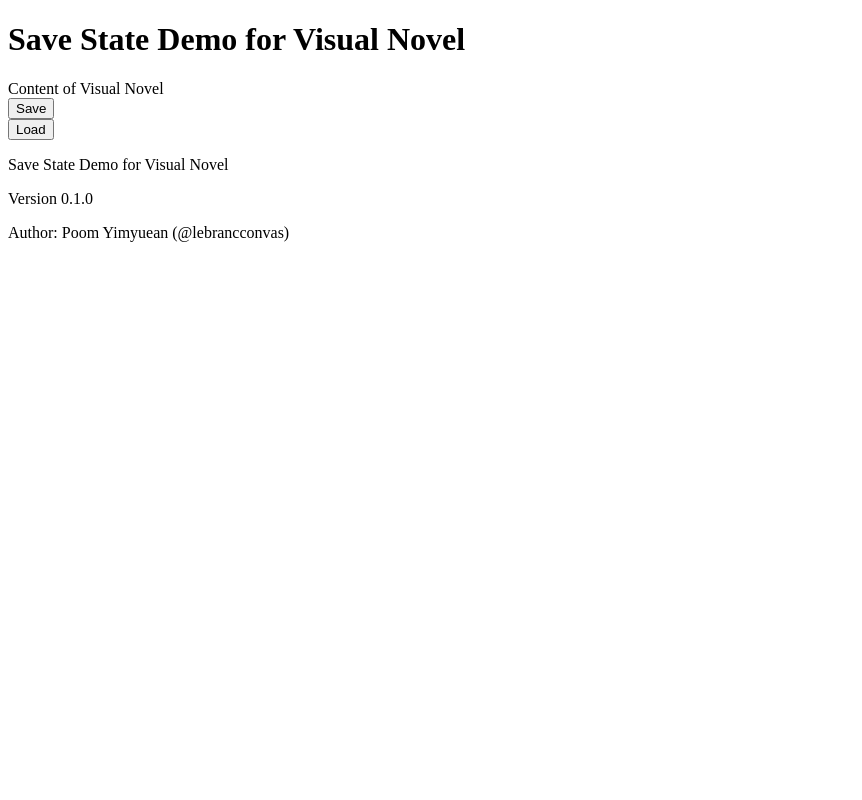
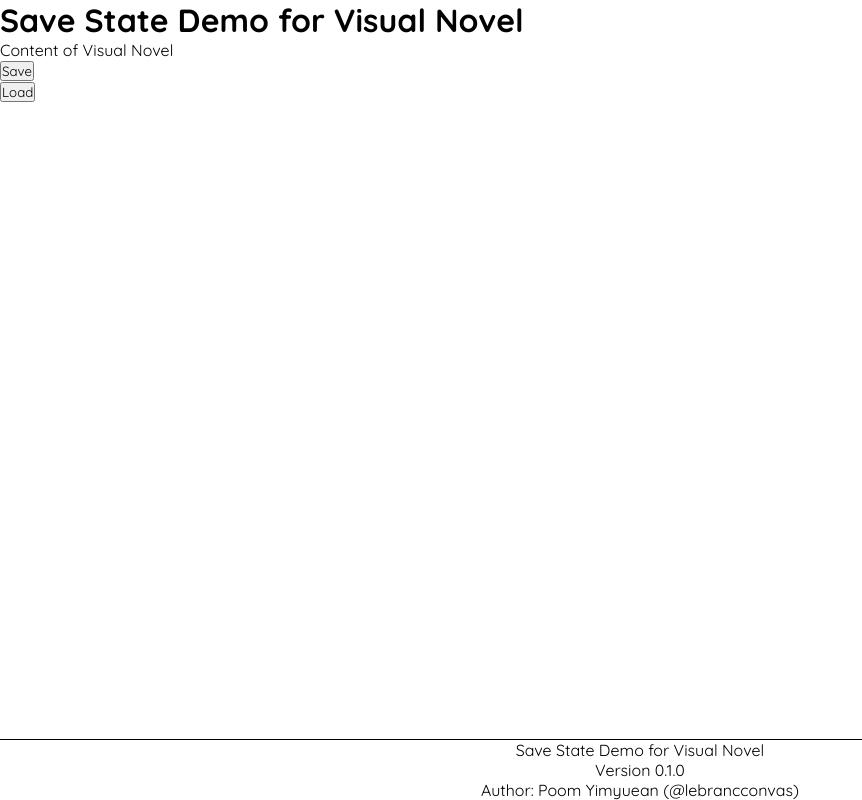
Before and after one commit to lebrancconvas/SaveState-VN-Demo, a React (Vite) app: page / in a window 1280 px wide. Shown: the whole page, without its empty margins (0-862 px from the left). Built offline with nearby package versions, Linux system fonts and the light colour scheme.

Commit message:
💄 style: styling website page

```diff
--- a/index.html
+++ b/index.html
@@ -3,6 +3,9 @@
   <head>
     <meta charset="UTF-8" />
     <link rel="icon" type="image/svg+xml" href="/vite.svg" />
+    <link rel="preconnect" href="https://fonts.googleapis.com">
+    <link rel="preconnect" href="https://fonts.gstatic.com" crossorigin>
+    <link href="https://fonts.googleapis.com/css2?family=Itim&family=Kanit:ital,wght@0,100;0,200;0,300;0,400;0,500;0,600;0,700;0,800;0,900;1,100;1,200;1,300;1,400;1,500;1,600;1,700;1,800;1,900&family=Quicksand:wght@300..700&display=swap" rel="stylesheet">
     <meta name="viewport" content="width=device-width, initial-scale=1.0" />
     <title>Visual Novel's Save State Demo</title>
   </head>
--- a/src/App.scss
+++ b/src/App.scss
@@ -0,0 +1,14 @@
+* {
+  padding: 0;
+  margin: 0;
+  box-sizing: border-box;
+  font-family: "Quicksand", sans-serif;
+}
+
+footer {
+  position: fixed;
+  bottom: 0;
+  width: 100%;
+  outline: 1px solid black;
+  text-align: center;
+}
--- a/src/App.tsx
+++ b/src/App.tsx
@@ -1,3 +1,5 @@
+import "./App.scss";
+
 function App() {
   return (
     <>
@@ -15,7 +17,7 @@
           <button>Load</button>
         </section>
       </section>
-      <footer>
+      <footer className="footer">
         <p>Save State Demo for Visual Novel</p>
         <p>Version 0.1.0</p>
         <p>Author: Poom Yimyuean (@lebrancconvas)</p>
```
